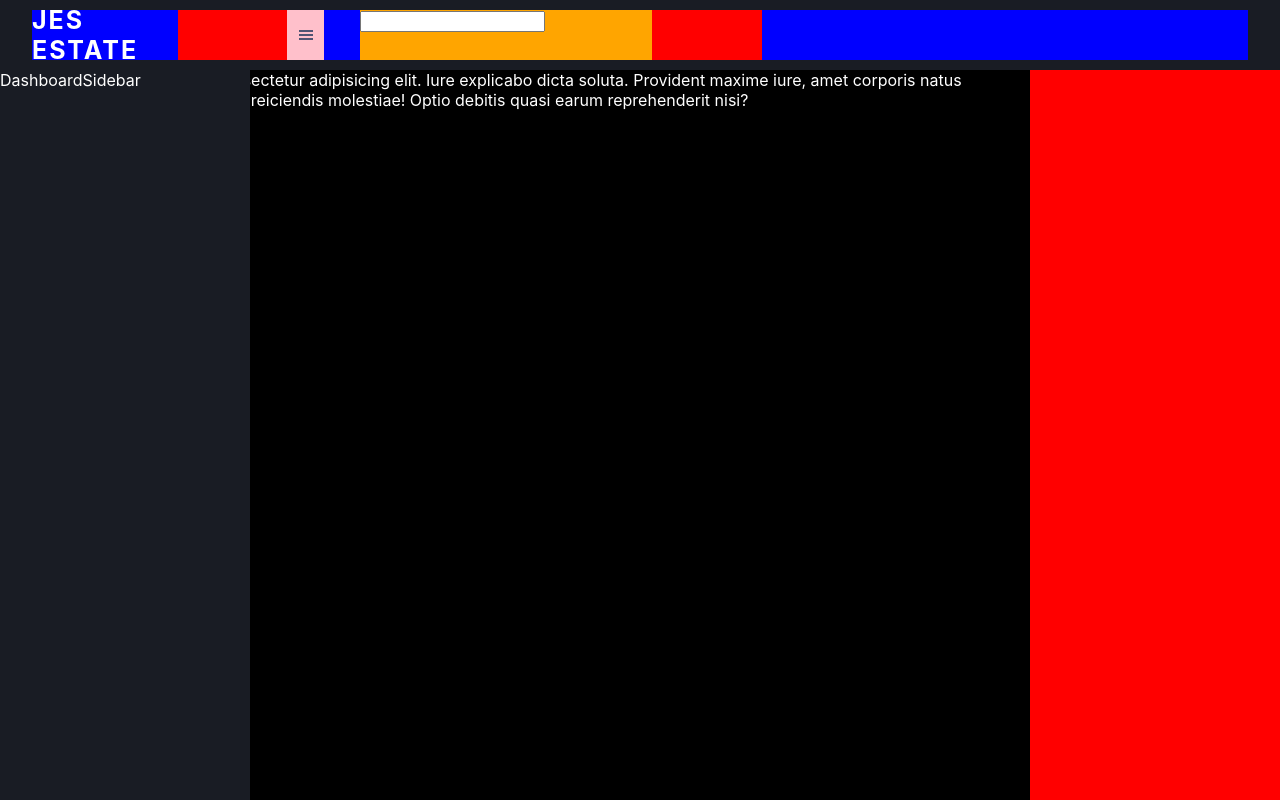
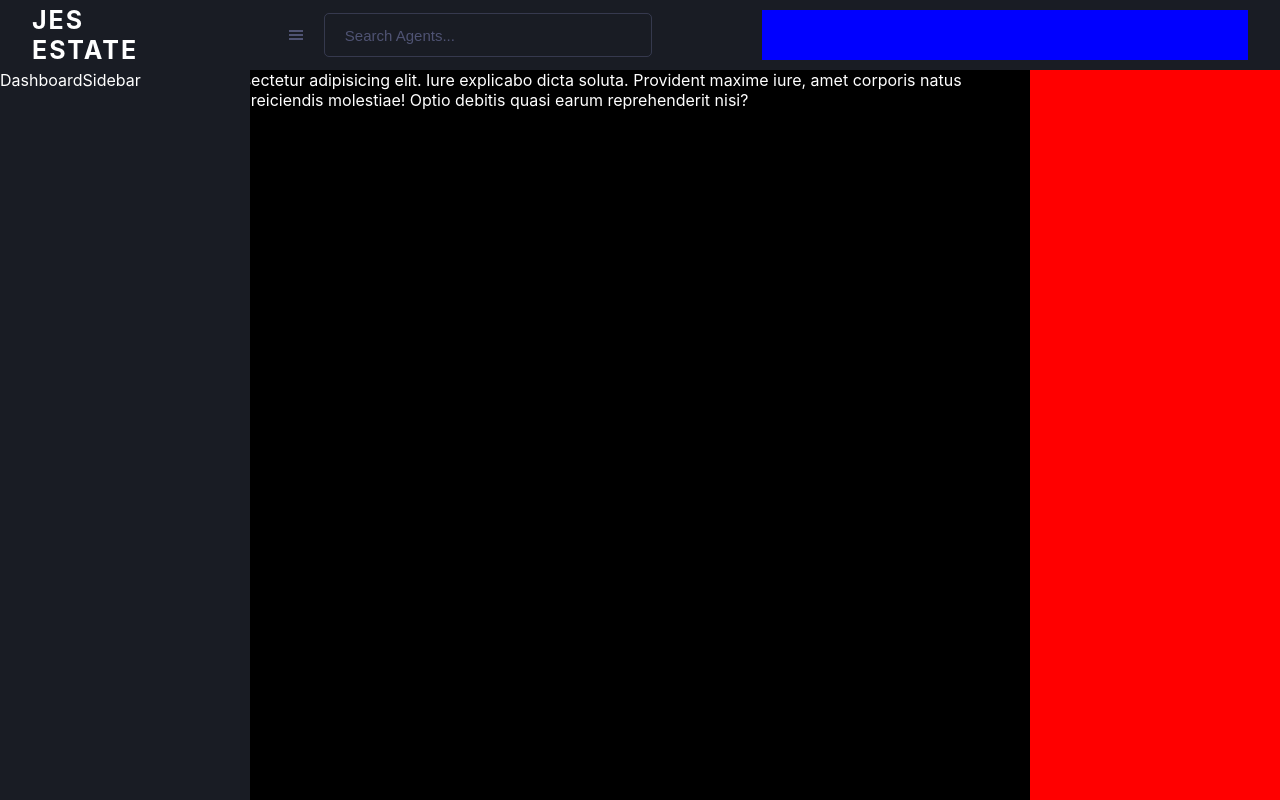
Before and after one commit to dev-sylv/Node-Agenda, a React (Create React App) app in the folder client/: page /dashboard in a window 1280 px wide. Built offline with nearby package versions, Linux system fonts and the light colour scheme.

Commit message:
saved new

```diff
--- a/client/src/Components/Dashboard/DashboardHeader.tsx
+++ b/client/src/Components/Dashboard/DashboardHeader.tsx
@@ -15,7 +15,7 @@ const DashboardHeader = () => {
               <GiHamburgerMenu />
             </Toggle>
             <Search>
-              <Input />
+              <Input placeholder="Search Agents..." />
             </Search>
           </SearchPart>
 
@@ -43,7 +43,7 @@ const Header = styled.div`
 const Wrapper = styled.div`
   width: 95%;
   height: 50px;
-  background-color: red;
+  /* background-color: red; */
   display: flex;
   align-items: center;
   justify-content: space-between;
@@ -51,7 +51,7 @@ const Wrapper = styled.div`
 const Logo = styled.div`
   width: 12%;
   height: 100%;
-  background-color: blue;
+  /* background-color: blue; */
   font-size: 25px;
   font-weight: bold;
   display: flex;
@@ -63,15 +63,15 @@ const Logo = styled.div`
 const SearchPart = styled.div`
   width: 30%;
   height: 100%;
-  background-color: blue;
+  /* background-color: blue; */
   display: flex;
   align-items: center;
   justify-content: space-between;
 `;
 const Toggle = styled.div`
-  width: 10%;
+  width: 5%;
   height: 100%;
-  background-color: pink;
+  /* background-color: pink; */
   display: flex;
   align-items: center;
   cursor: pointer;
@@ -79,11 +79,28 @@ const Toggle = styled.div`
   color: #4f5373;
 `;
 const Search = styled.div`
-  width: 80%;
+  width: 90%;
   height: 100%;
-  background-color: orange;
+  /* background-color: orange; */
+  display: flex;
+  align-items: center;
+  justify-content: center;
 `;
-const Input = styled.input``;
+const Input = styled.input`
+  width: 100%;
+  height: 80%;
+  outline: none;
+  border: none;
+  border: 1px solid #4f537388;
+  border-radius: 5px;
+  background-color: transparent;
+  padding-left: 20px;
+  font-size: 15px;
+  font-weight: 500;
+  ::placeholder {
+    color: #4f5373;
+  }
+`;
 const ProfilePart = styled.div`
   width: 40%;
   height: 100%;
```
